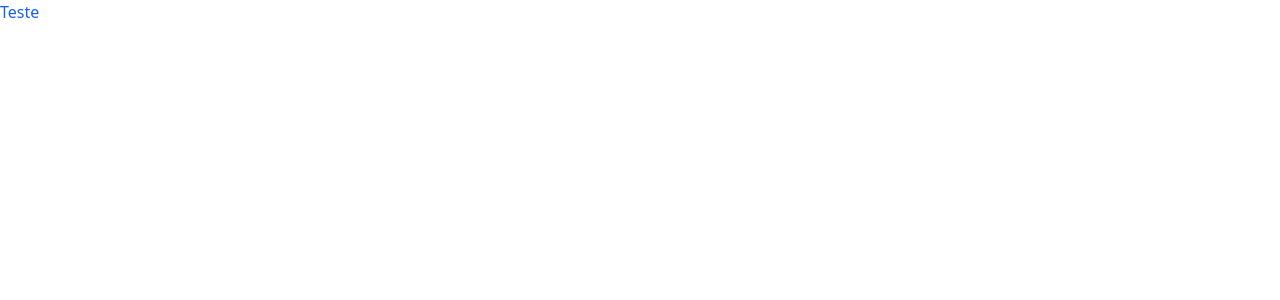
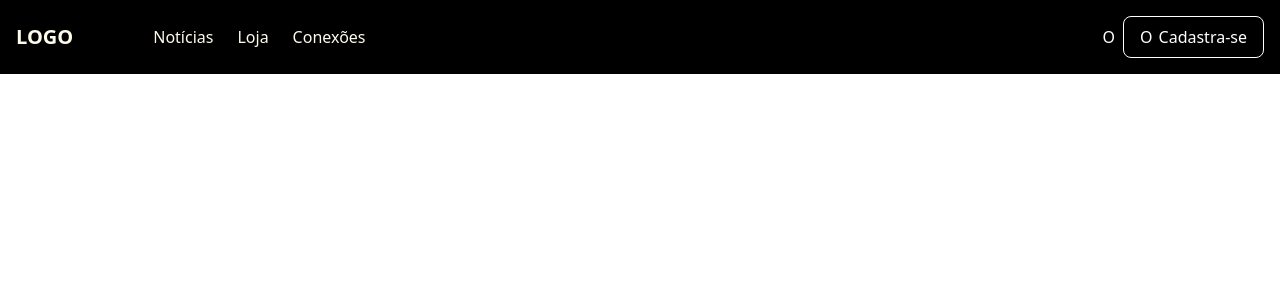
Before and after one commit to syinapse/PassaBola-website, a React (Vite) app: page / in a window 1280 px wide. Shown: the top 300 px of the page. Built offline with nearby package versions, Linux system fonts and the light colour scheme.

Commit message:
fix: bug

```diff
--- a/src/App.jsx
+++ b/src/App.jsx
@@ -1,11 +1,12 @@
 
 import './App.css'
+import { PortalInicial } from './pages/PortalInicial'
 
 function App() {
 
   return (
     <>
-  <h2 className='text-blue-600'>Teste</h2>
+  <PortalInicial/>
     </>
   )
 }
```
